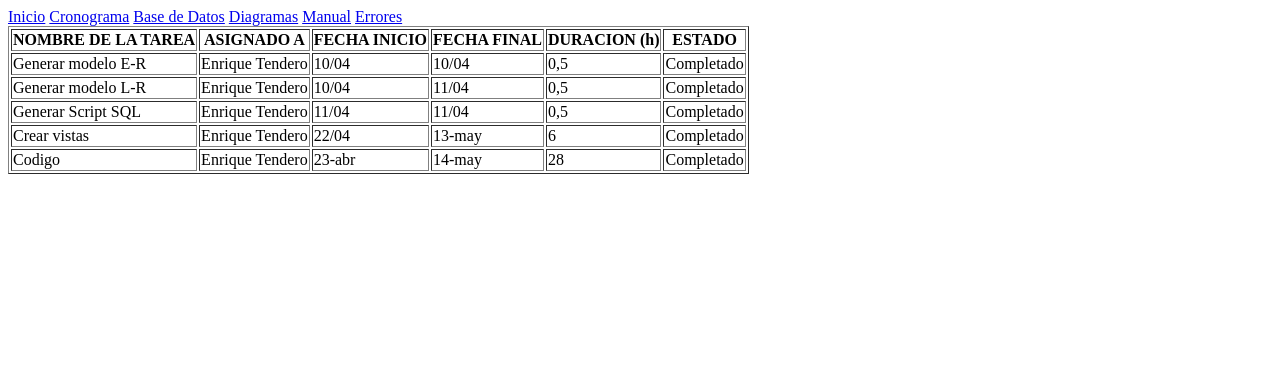
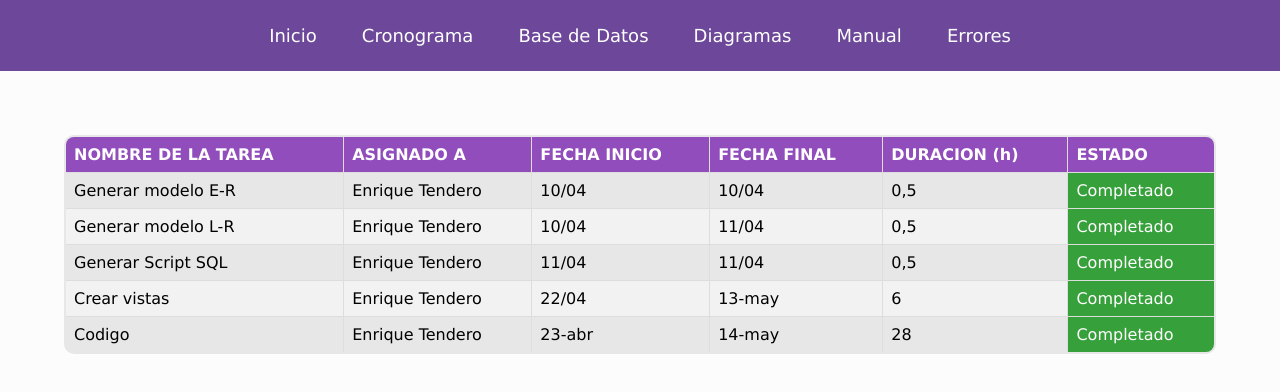
Before and after one commit to entendero/m03projecte, a plain HTML site: page webs/cronograma.html in a window 1280 px wide. Drawn offline with Linux system fonts and the light colour scheme; files that its build step writes are made by us from their sources; the site is published under a folder, as on GitHub Pages, so addresses that start at the root find nothing.

Commit message:
Update cronograma.html

```diff
--- a/webs/cronograma.html
+++ b/webs/cronograma.html
@@ -3,18 +3,18 @@
 <html lang="es">
 <head>
     <meta charset="UTF-8">
-    <link rel="stylesheet" href="/css/cronograma.css">
-    <link rel="icon" href="/img/logoApp_white.png" type="image/x-icon">
+    <link rel="stylesheet" href="css/cronograma.css">
+    <link rel="icon" href="img/logoApp_white.png" type="image/x-icon">
     <title>TicketMaster</title>
 </head>
 <body>
     <nav>
         <a href="../index.html">Inicio</a>
-        <a href="/webs/cronograma.html">Cronograma</a>
-        <a href="/webs/basededatos.html">Base de Datos</a>
-        <a href="/webs/diagramas.html">Diagramas</a>
-        <a href="/webs/manual.html">Manual</a>
-        <a href="/webs/errores.html">Errores</a>
+        <a href="webs/cronograma.html">Cronograma</a>
+        <a href="webs/basededatos.html">Base de Datos</a>
+        <a href="webs/diagramas.html">Diagramas</a>
+        <a href="webs/manual.html">Manual</a>
+        <a href="webs/errores.html">Errores</a>
     </nav>
 
     <table border="1">
```
